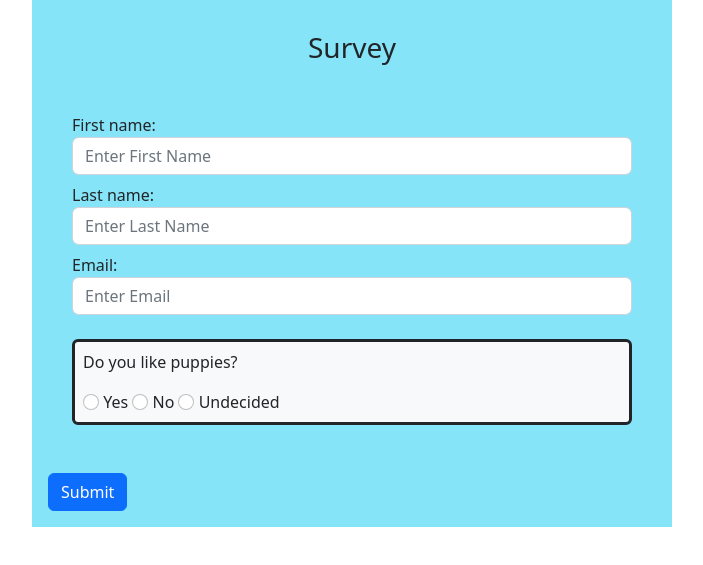
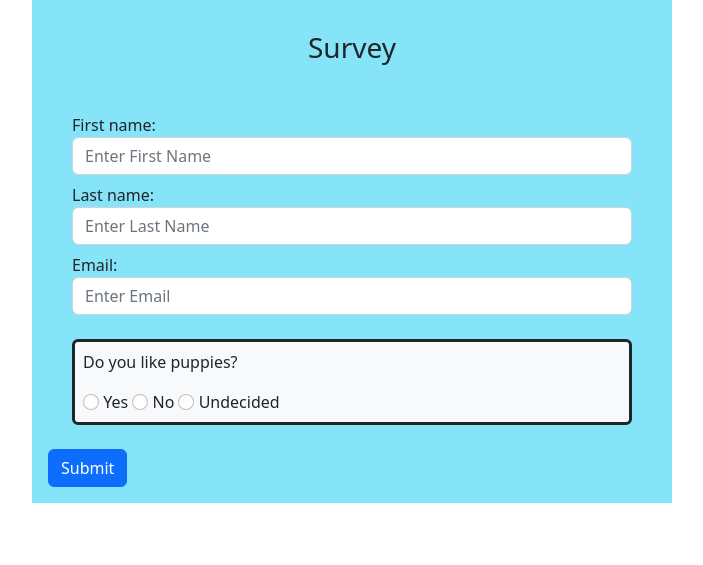
Before and after one commit to Buggerdo/FormsWithBootstrap, a plain HTML site: page index.html in a window 1280 px wide. Shown: the part 89-654 px from the top of the page, without its empty margins (288-991 px from the left). Drawn offline with nearby package versions, Linux system fonts and the light colour scheme.

Commit message:
removed unused bootstrap code

```diff
--- a/index.html
+++ b/index.html
@@ -81,7 +81,7 @@
           >
         </div>
         <div>
-          <button type="submit" class="btn btn-primary mt-4">Submit</button>
+          <button type="submit" class="btn btn-primary">Submit</button>
         </div>
       </form>
     </div>
```
